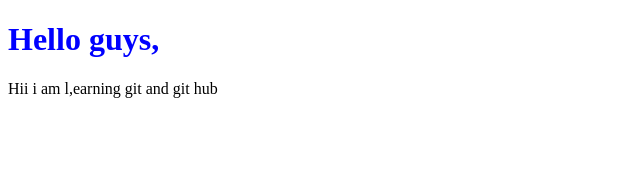
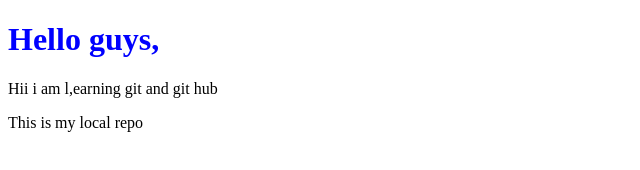
Before and after one commit to Dishagupta05/localrepo, a plain HTML site: page index.html in a window 1280 px wide. Shown: the whole page, without its empty margins (0-640 px from the left). Drawn offline with Linux system fonts and the light colour scheme.

Commit message:
feature1

```diff
--- a/index.html
+++ b/index.html
@@ -9,5 +9,6 @@
 <body>
     <h1>Hello guys,</h1>
     <p>Hii i am l,earning git and git hub</p>
+    <p>This is my local repo</p>
 </body>
 </html>
```
